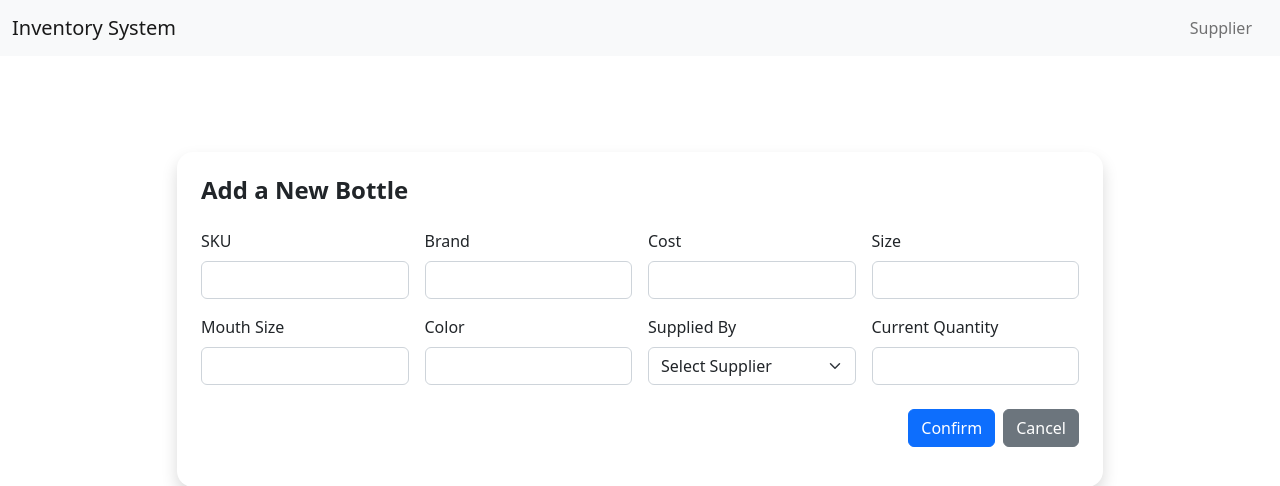
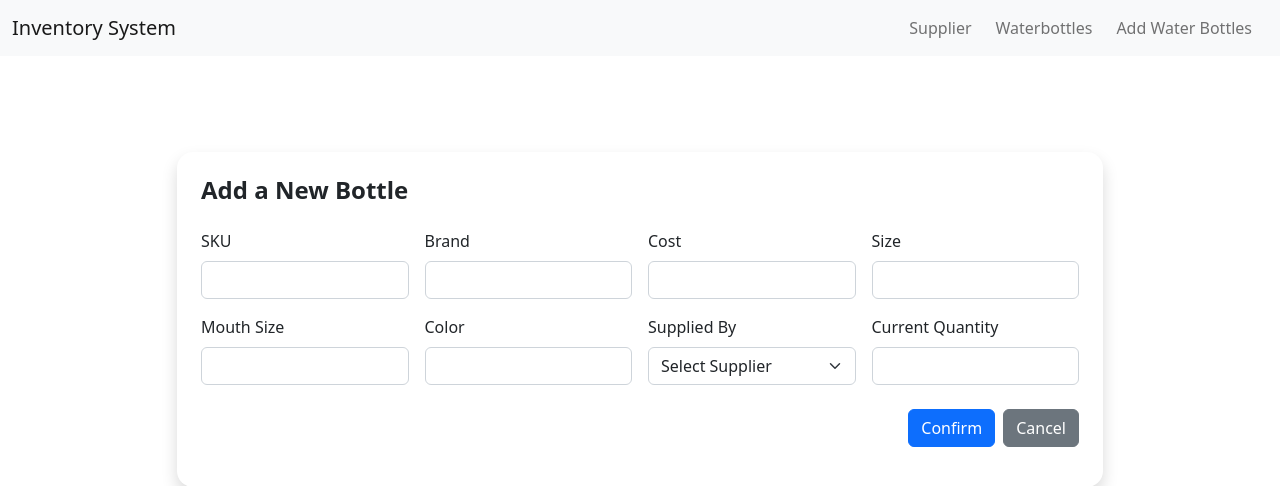
Before and after one commit to adena-wena/M6E-DjangoForms-LapuzSabandoValverde, a Django app: template Project 6/M6P-DjangoForms-LapuzSabandoValverde/MyInventoryApp/templates/MyInventoryApp/add_bottle.html in a window 1280 px wide. Shown: the top 486 px of the page. Run offline with Django 5.2, Linux system fonts and the light colour scheme; the template is opened without the code that fills it, so the values that code supplies are empty; some libraries are stand-ins or nearby versions.

Commit message:
navbar buttons

```diff
--- a/Project 6/M6P-DjangoForms-LapuzSabandoValverde/MyInventoryApp/templates/MyInventoryApp/base.html
+++ b/Project 6/M6P-DjangoForms-LapuzSabandoValverde/MyInventoryApp/templates/MyInventoryApp/base.html
@@ -30,6 +30,12 @@
                 <li class="nav-item">
                     <a class="nav-link me-2" href="{% url 'view_supplier' %}">Supplier</a>
                 </li>
+                <li class="nav-item">
+                  <a class="nav-link me-2" href="{% url 'view_all_bottles' %}">Waterbottles</a>
+                </li>
+                <li class="nav-item">
+                  <a class="nav-link me-2" href="{% url 'add_bottle' %}">Add Water Bottles</a>
+                </li>
 
                 {% block navbar_buttons %}
                 {% endblock %}
```
